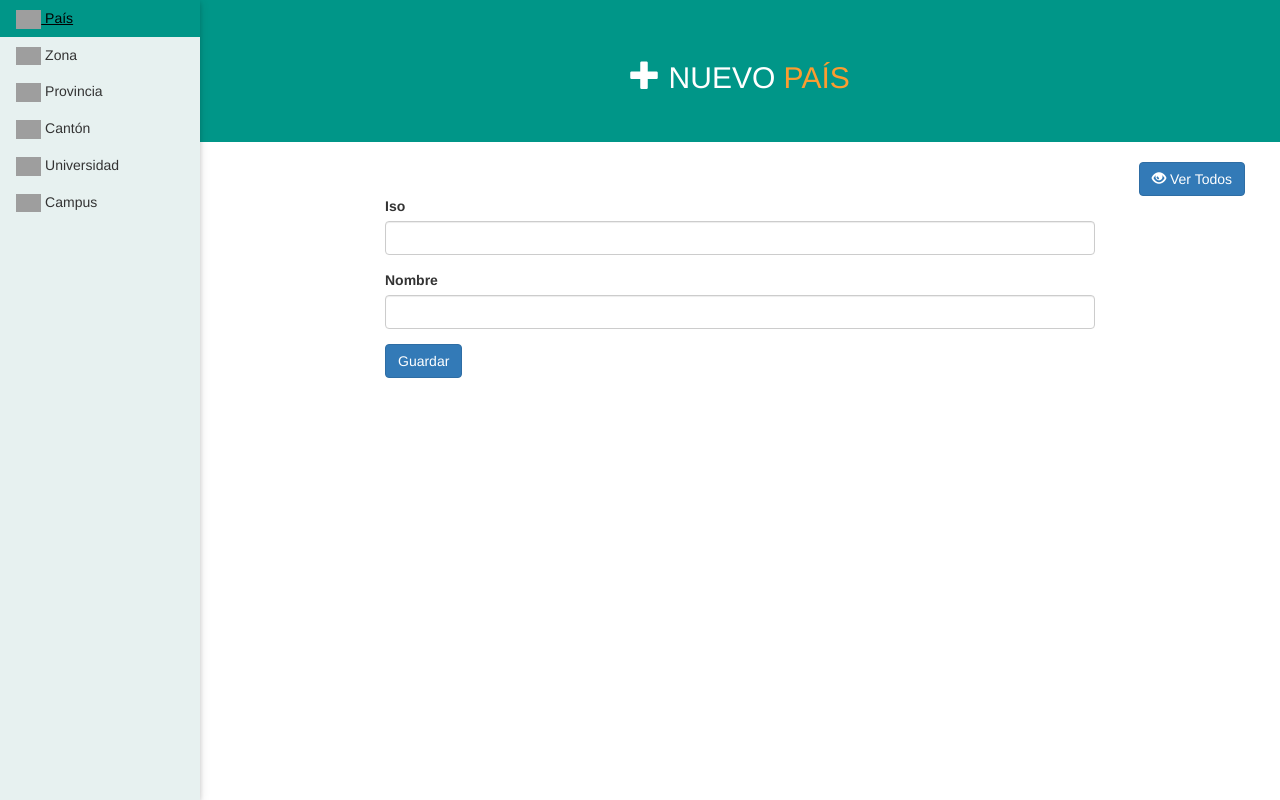
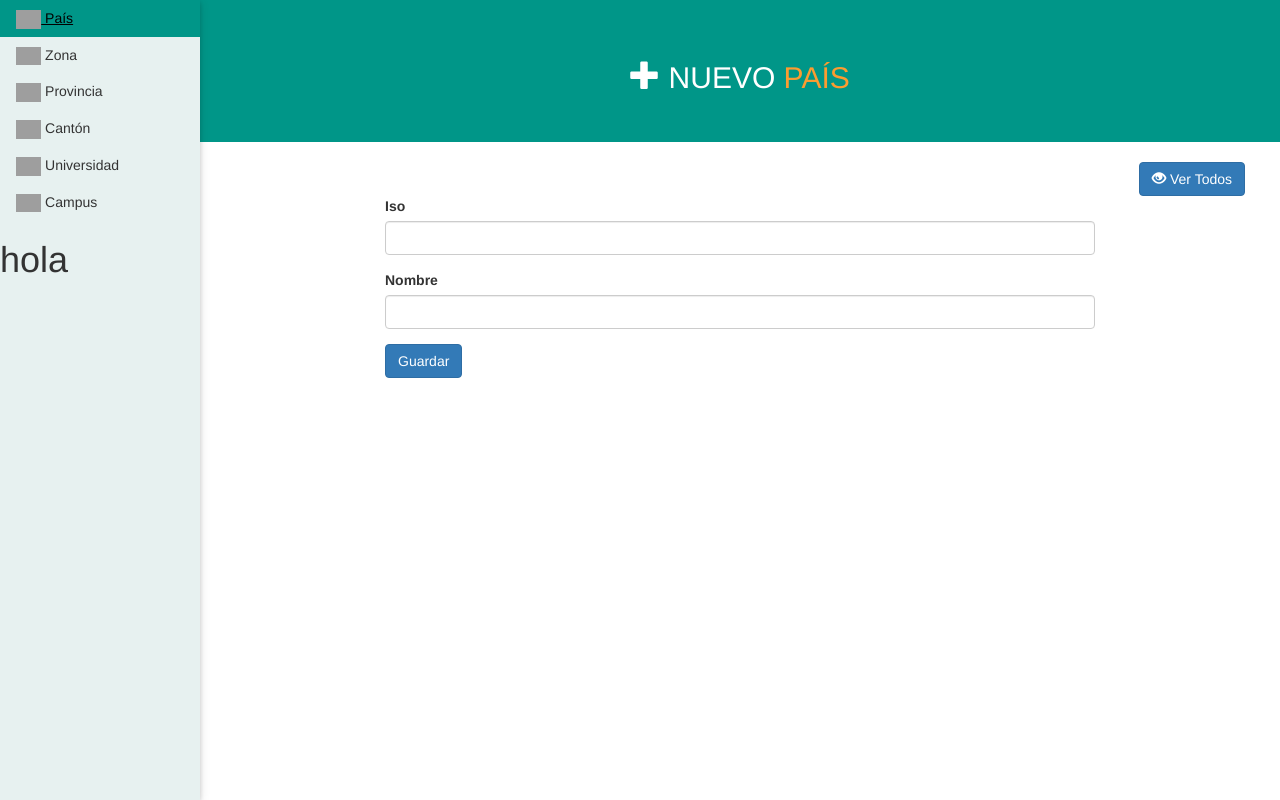
Before and after one commit to jonateUTC/Cienciometricov1, a Django app: a page that uses Cienciometrico/templates/base1/inicio.html in a window 1280 px wide; the page is wider, and only the part inside the window is pictured. Run offline with Django 3.2, Linux system fonts and the light colour scheme; parts of the project's set-up code (start-up, migrations or seed data) failed here and were passed over; some libraries are stand-ins or nearby versions; grey boxes are pictures that could not be loaded.

Commit message:
verficar

```diff
--- a/Cienciometrico/templates/base1/inicio.html
+++ b/Cienciometrico/templates/base1/inicio.html
@@ -24,6 +24,7 @@
     <a href="" class="w3-bar-item w3-button"><img width="15%" src="{% static 'images/city.png' %}"> Cantón</a>
     <a href="" class="w3-bar-item w3-button"><img width="15%" src="{% static 'images/university.png' %}"> Universidad</a>
     <a href="" class="w3-bar-item w3-button"> <img width="15%" src="{% static 'images/campus.png' %}"> Campus</a>
+    <h1>hola</h1>
 </div>
 
 <div class="w3-main" style="margin-left:200px; ">
```
